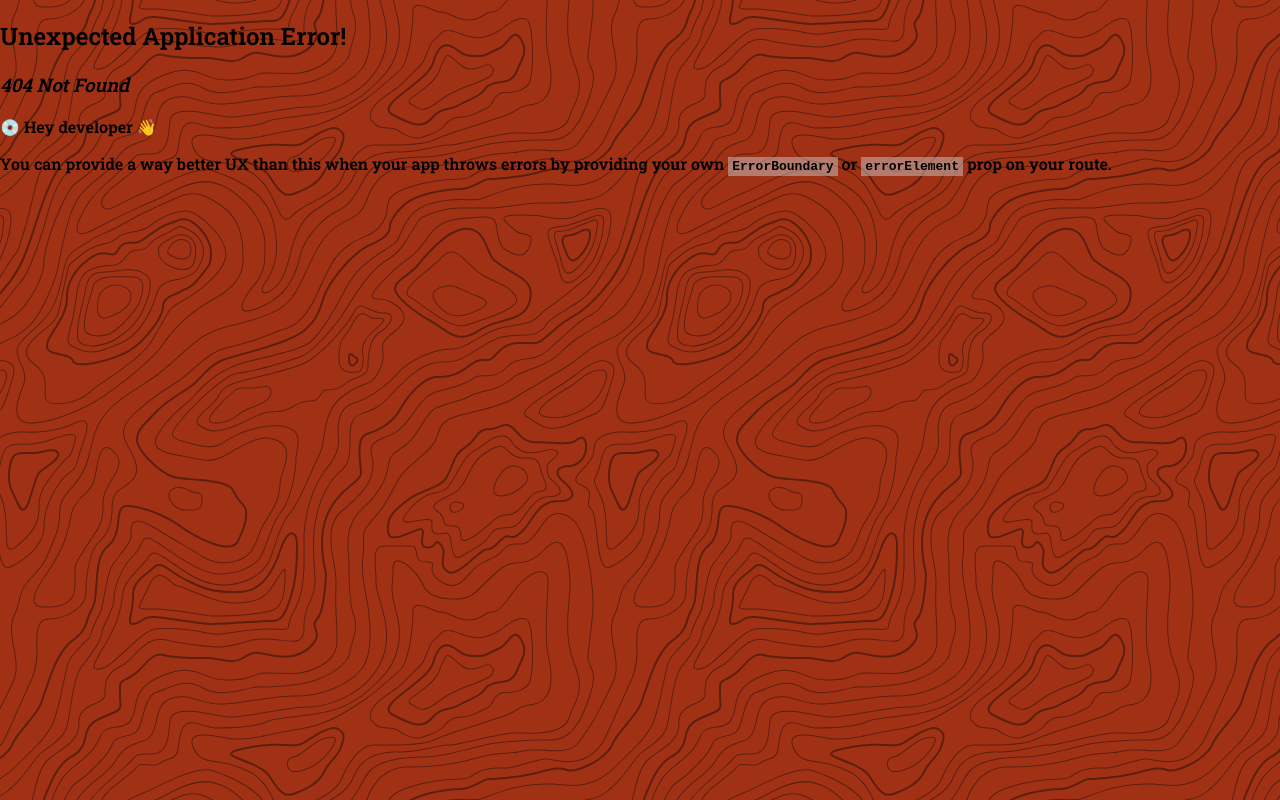
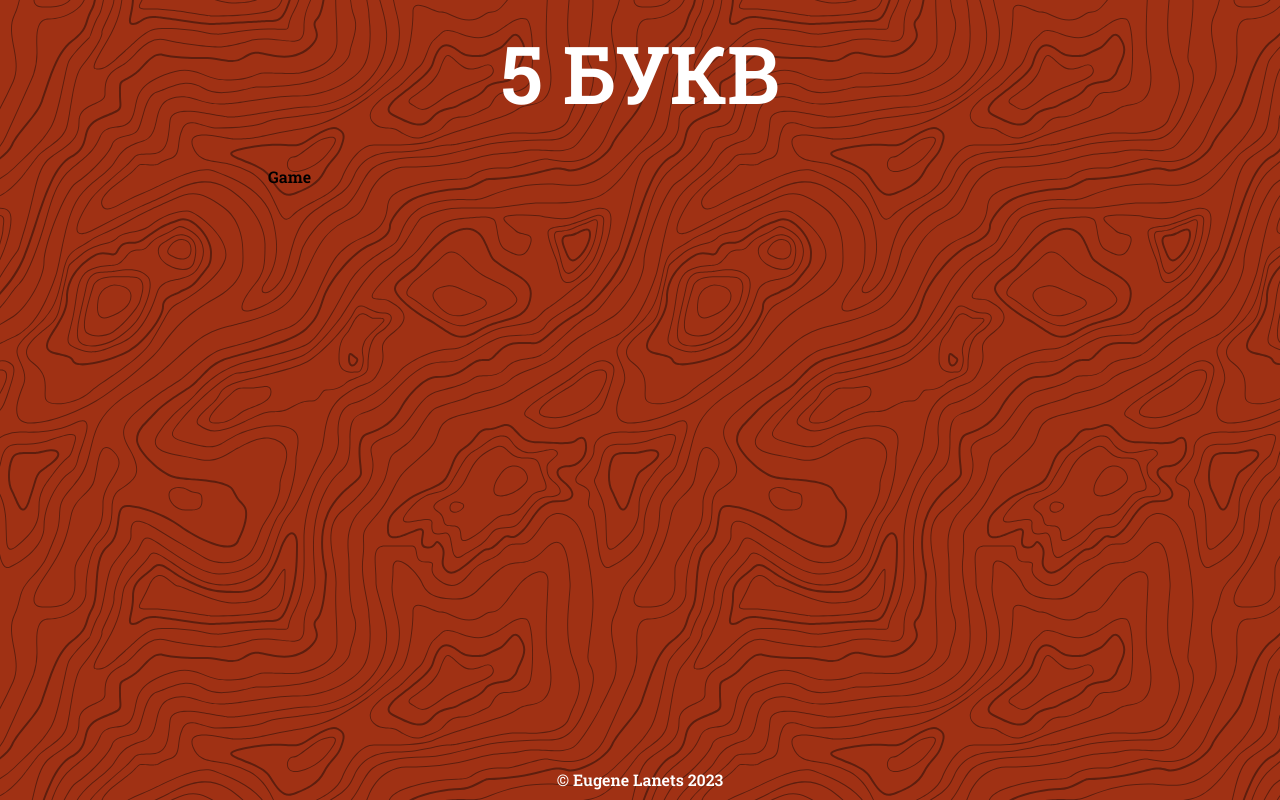
Before and after one commit to EugeneLanets/wordle, a React (Vite) app: page /game in a window 1280 px wide. Before the commit this address had no page. Built offline with nearby package versions, Linux system fonts and the light colour scheme.

Commit message:
feat: add Game component and route

```diff
--- a/router.tsx
+++ b/router.tsx
@@ -3,6 +3,7 @@ import App from './src/App';
 import React from 'react';
 import StartScreen from './src/components/StartScreen';
 import Rules from './src/components/Rules';
+import Game from './src/components/Game';
 
 const router = createBrowserRouter([
   {
@@ -17,6 +18,10 @@ const router = createBrowserRouter([
         path: 'rules',
         element: <Rules />,
       },
+      {
+        path: 'game',
+        element: <Game />,
+      },
     ],
   },
 ]);
--- /dev/null
+++ b/src/components/Game/Game.css
@@ -0,0 +1,3 @@
+.game {
+
+}
--- /dev/null
+++ b/src/components/Game/Game.tsx
@@ -0,0 +1,7 @@
+import './Game.css';
+
+const Game = () => (
+  <div className="game">Game</div>
+);
+
+export default Game;
--- /dev/null
+++ b/src/components/Game/index.ts
@@ -0,0 +1,3 @@
+import Game from './Game';
+
+export default Game;
--- a/src/components/TextScreen/TextScreen.tsx
+++ b/src/components/TextScreen/TextScreen.tsx
@@ -11,6 +11,9 @@ const TextScreen = ({
   children,
 }: PropsWithChildren<ITextScreenProps>) => {
   const navigate = useNavigate();
+  const handleCloseButtonClick = () => {
+    navigate(-1);
+  };
   return (
     <div className='textScreen'>
       <h2 className='textScreen__title'>{title}</h2>
@@ -18,9 +21,7 @@ const TextScreen = ({
       <button
         type='button'
         className='textScreen__close-button'
-        onClick={() => {
-          navigate(-1);
-        }}
+        onClick={handleCloseButtonClick}
       >
         Назад
       </button>
```
